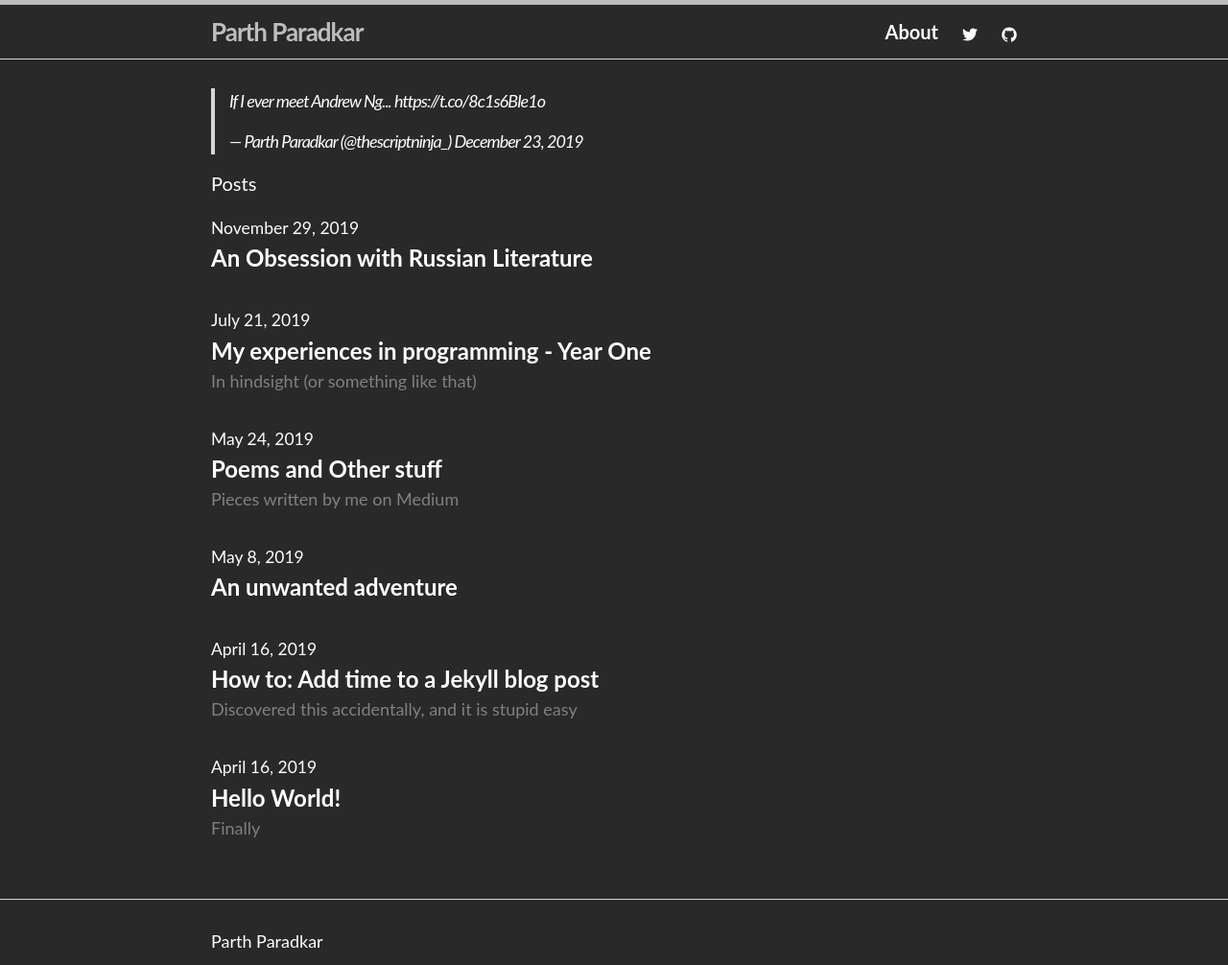
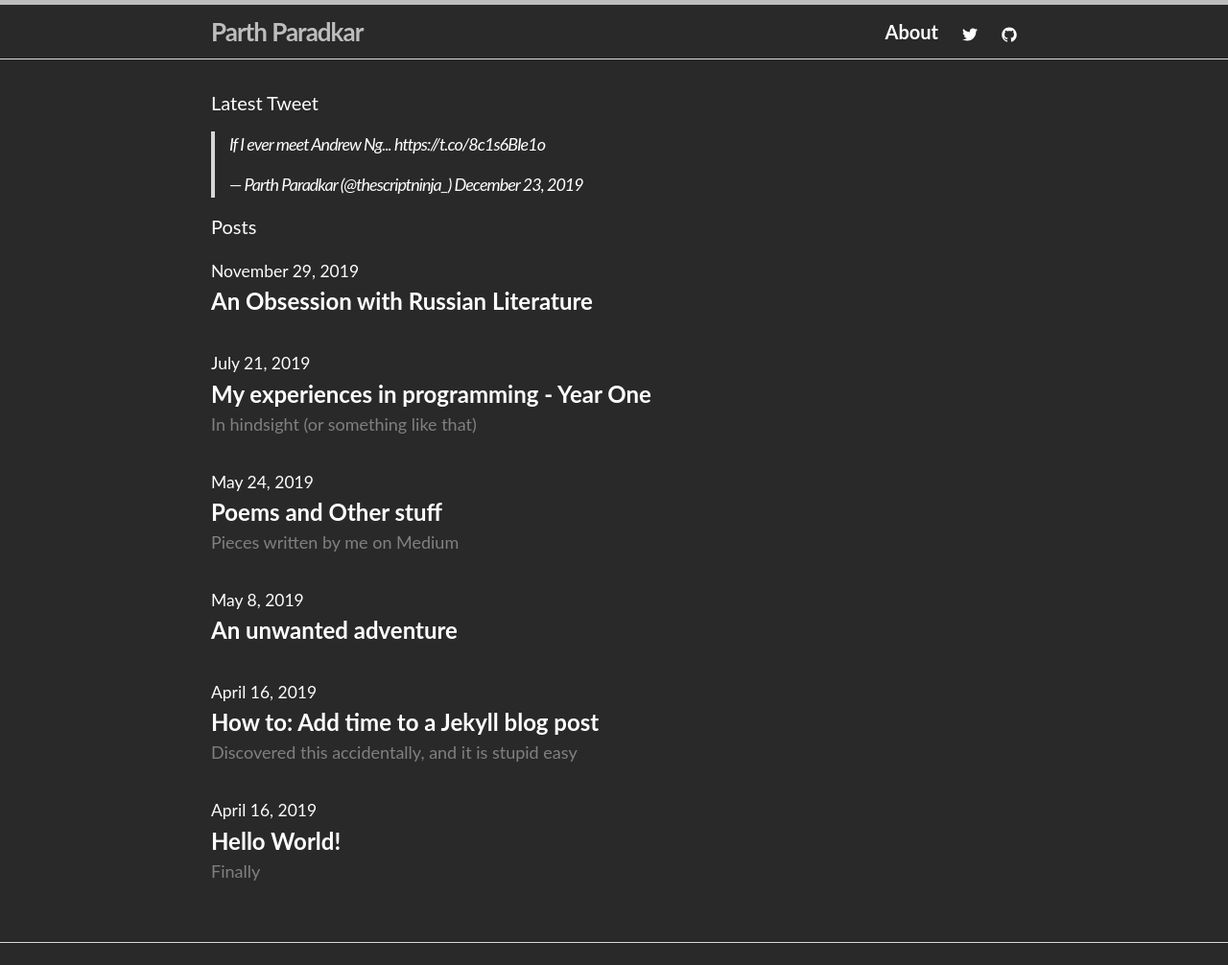
Before and after one commit to tweet-sevak/thescriptninja.github.io, a Jekyll site: the page built from index.html, in a window 1280 px wide, cut to the strip 0-1006 px from the top of the page. Shown: the whole strip at 96% size. Built offline with Jekyll 4.4.1, drawn with Linux system fonts in a browser that asks for light colours; comment, search, counter and statistics services are not loaded.

Commit message:
Update index.html

```diff
--- a/index.html
+++ b/index.html
@@ -3,11 +3,10 @@
 ---
 <div class="home">
 
-  <h1 class="page-heading">
-    <div class="latest-tweet">
-      <blockquote class="twitter-tweet"><p lang="en" dir="ltr">If I ever meet Andrew Ng... <a href="https://t.co/8c1s6BIe1o">https://t.co/8c1s6BIe1o</a></p>&mdash; Parth Paradkar (@thescriptninja_) <a href="https://twitter.com/thescriptninja_/status/1209118791478546432?ref_src=twsrc%5Etfw">December 23, 2019</a></blockquote> <script async src="https://platform.twitter.com/widgets.js" charset="utf-8"></script>
-    </div>
-  </h1>
+  <h1 class="page-heading">Latest Tweet</h1>
+  <div class="latest-tweet">
+    <blockquote class="twitter-tweet"><p lang="en" dir="ltr">If I ever meet Andrew Ng... <a href="https://t.co/8c1s6BIe1o">https://t.co/8c1s6BIe1o</a></p>&mdash; Parth Paradkar (@thescriptninja_) <a href="https://twitter.com/thescriptninja_/status/1209118791478546432?ref_src=twsrc%5Etfw">December 23, 2019</a></blockquote> <script async src="https://platform.twitter.com/widgets.js" charset="utf-8"></script>
+  </div>
 
   <h1 class="page-heading">Posts</h1>
 
```
